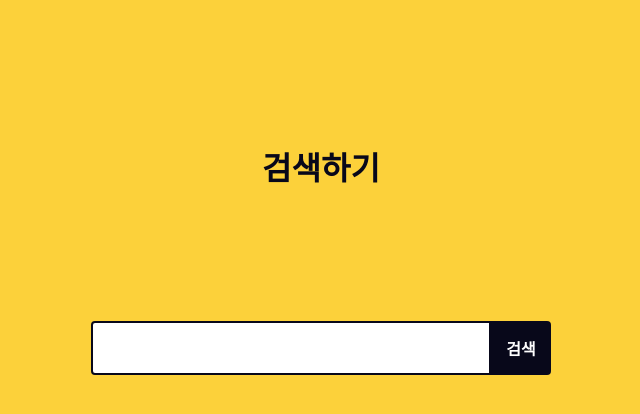
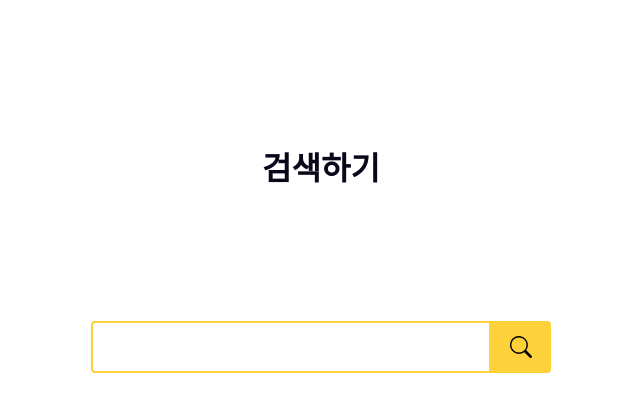
Before and after one commit to 11210111/practice, a React (Create React App) app: page / in a window 1280 px wide. Shown: the top 414 px of the page, without its empty margins (319-959 px from the left). Built offline with nearby package versions, Linux system fonts and the light colour scheme; the HTML template or start-up script is replaced by a standard one.

Commit message:
feat input focus & 레이아웃 수정

```diff
--- a/package.json
+++ b/package.json
@@ -12,6 +12,7 @@
     "@types/react-dom": "^18.0.0",
     "react": "^18.1.0",
     "react-dom": "^18.1.0",
+    "react-icons": "^4.3.1",
     "react-scripts": "5.0.1",
     "typescript": "^4.6.3",
     "web-vitals": "^2.1.4"
--- a/src/components/Button.tsx
+++ b/src/components/Button.tsx
@@ -2,7 +2,7 @@ import React from 'react';
 import './styles.css';
 
 type ButtonProps = {
-  text: string;
+  text: string | React.ReactElement;
   type: string;
 };
 
--- a/src/components/SearchInput.tsx
+++ b/src/components/SearchInput.tsx
@@ -1,11 +1,25 @@
-import React from 'react';
+import React, { useEffect, useRef } from 'react';
 import Button from './Button';
 
+import { BsSearch } from 'react-icons/bs';
+
 const SearchInput: React.FC = () => {
+  const inputRef = useRef<HTMLInputElement>(null);
+
+  useEffect(() => {
+    if (inputRef.current) {
+      inputRef.current.focus();
+    }
+  }, []);
+
+  const handleSubmit = (e: React.FormEvent) => {
+    e.preventDefault();
+  };
+
   return (
-    <form className='search-form'>
-      <input type='text' className='search-input' />
-      <Button text='검색' type='search' />
+    <form className='search-form' onSubmit={handleSubmit}>
+      <input type='text' className='search-input' ref={inputRef} />
+      <Button text={<BsSearch />} type='search' />
     </form>
   );
 };
--- a/src/components/styles.css
+++ b/src/components/styles.css
@@ -15,12 +15,11 @@
 }
 
 .button-search {
-  padding: 15px;
-  color: var(--white);
-  font-size: 16px;
-  font-weight: bold;
-  background-color: var(--black);
-  border: 2px slid var(--black);
+  font-size: 22px;
+  line-height: 10px;
+  width: 60px;
+  background-color: var(--yellow);
+  border: 2px slid var(--yellow);
   border-top-right-radius: 4px;
   border-bottom-right-radius: 4px;
 }
@@ -42,7 +41,7 @@
   padding: 15px;
   width: 400px;
   font-size: 16px;
-  border: 2px solid var(--black);
+  border: 2px solid var(--yellow);
   border-top-left-radius: 4px;
   border-bottom-left-radius: 4px;
 }
@@ -55,7 +54,7 @@
 .search-list {
   background-color: var(--white);
   padding: 20px;
-  border: 2px solid var(--black);
+  border: 2px solid var(--yellow);
   border-top: none;
   border-radius: 4px;
   display: none;
--- a/src/index.css
+++ b/src/index.css
@@ -19,7 +19,7 @@ body {
   height: 100vh;
   max-height: 100vh;
   margin: 0;
-  background-color: var(--yellow);
+  background-color: var(--white);
   color: var(--black);
   -webkit-font-smoothing: antialiased;
   -moz-osx-font-smoothing: grayscale;
```
Also changed, not shown: src/components/Result.tsx (added, +11 -0 lines), 1 other file (tests, documents, lock files or other folders).
